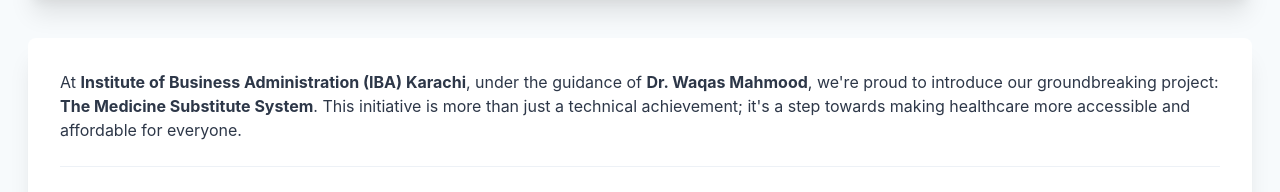
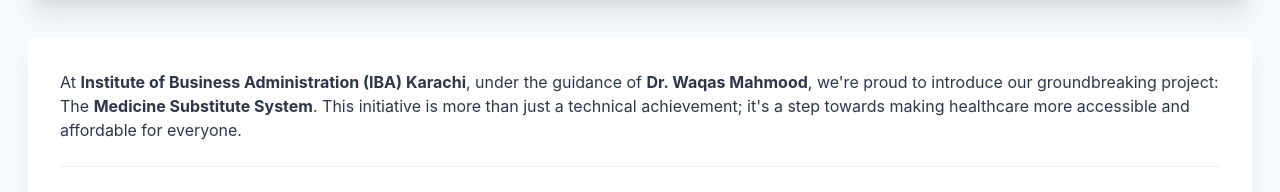
Before and after one commit to huzai7a-dev/medicine, a React (Vite) app: page / in a window 1280 px wide. Shown: the part 310-502 px from the top of the page. Built offline with nearby package versions, Linux system fonts and the light colour scheme.

Commit message:
minor changes

```diff
--- a/src/pages/Home.tsx
+++ b/src/pages/Home.tsx
@@ -56,9 +56,9 @@ const HomePage = () => {
             Institute of Business Administration (IBA) Karachi
           </Text>
           , under the guidance of <Text as={"b"}>Dr. Waqas Mahmood</Text>, we're
-          proud to introduce our groundbreaking project:{" "}
-          <Text as={"b"}>The Medicine Substitute System</Text>. This initiative
-          is more than just a technical achievement; it's a step towards making
+          proud to introduce our groundbreaking project: The{" "}
+          <Text as={"b"}>Medicine Substitute System</Text>. This initiative is
+          more than just a technical achievement; it's a step towards making
           healthcare more accessible and affordable for everyone.
         </Text>
         <Divider my={1} />
--- a/src/pages/Signup.tsx
+++ b/src/pages/Signup.tsx
@@ -60,7 +60,7 @@ const Signup = () => {
           <form onSubmit={formik.handleSubmit}>
             <VStack spacing={4}>
               <FormControl>
-                <FormLabel>Signup As</FormLabel>
+                <FormLabel>Sign up As</FormLabel>
                 <Input value={"PUBLIC"} isDisabled={true} name="public" />
               </FormControl>
               <FormControl id="name">
```
